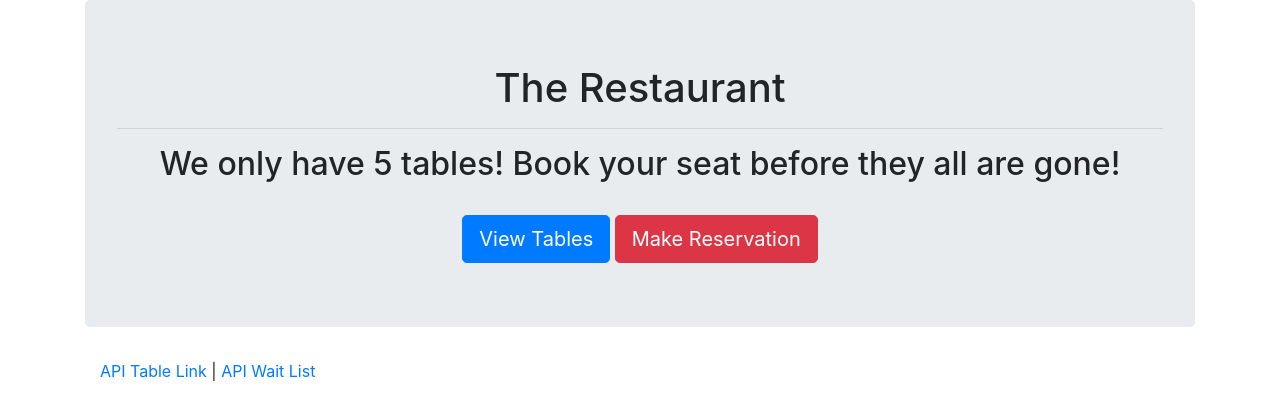
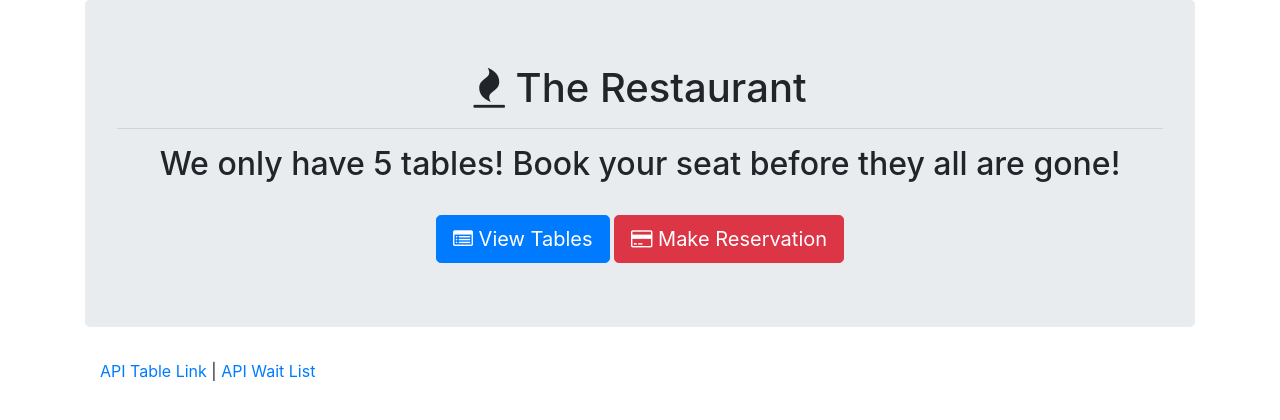
Before and after one commit to DVasquez4155/Viral-Restaurant, a plain HTML site: page public/index.html in a window 1280 px wide. Drawn offline with nearby package versions, Linux system fonts and the light colour scheme.

Commit message:
Added font awesome

```diff
--- a/public/index.html
+++ b/public/index.html
@@ -4,6 +4,7 @@
 <head>
     <meta charset="utf-8">
     <meta name="viewport" content="width=device-width, initial-scale=1, shrink-to-fit=no">
+    <link rel="stylesheet" href="https://stackpath.bootstrapcdn.com/font-awesome/4.7.0/css/font-awesome.min.css">
     <link rel="stylesheet" href="https://stackpath.bootstrapcdn.com/bootstrap/4.4.1/css/bootstrap.min.css">
     <link rel='stylesheet' href="assets/css/style.css">
     <title>Template</title>
```
Also changed, not shown: public/reserve.html (+1 -0 lines), public/tables.html (+1 -0 lines).
